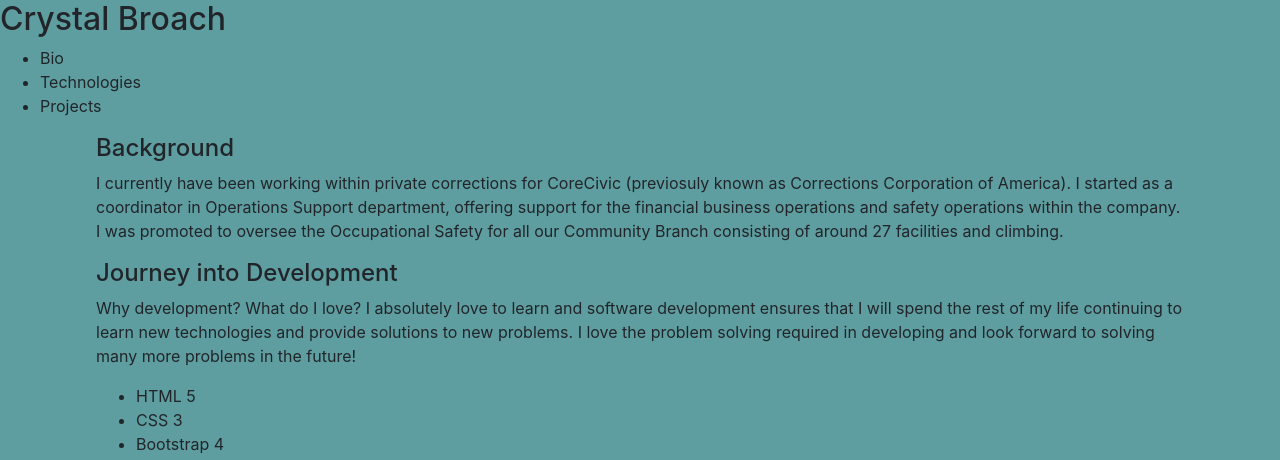
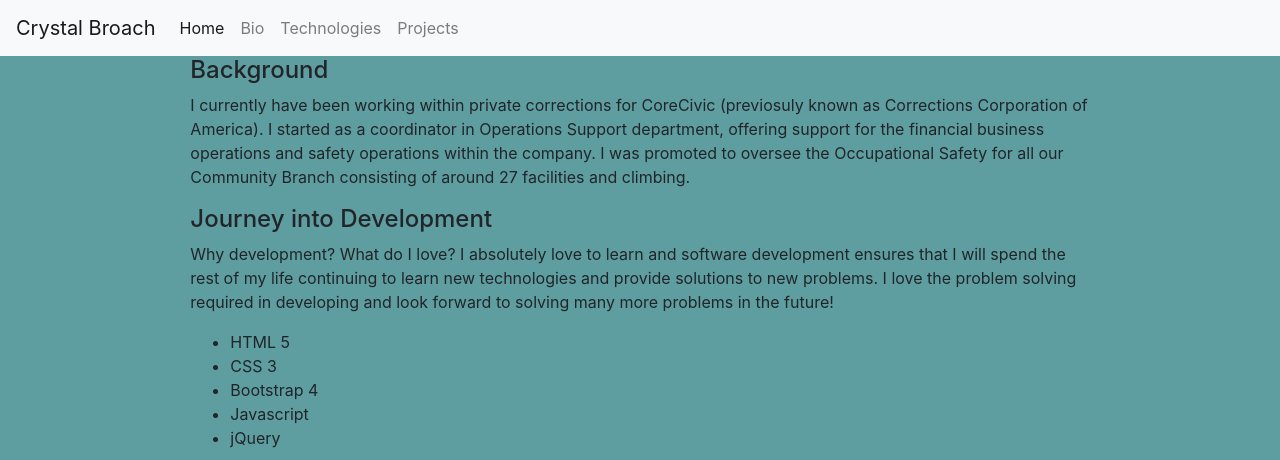
Before and after one commit to broach44/personal-bio-site, a plain HTML site: page index.html in a window 1280 px wide. Shown: the top 460 px of the page. Drawn offline with nearby package versions, Linux system fonts and the light colour scheme.

Commit message:
added navbar and started toggles

```diff
--- a/index.html
+++ b/index.html
@@ -11,17 +11,33 @@
 
 <body>
   <!-- Navigation -->
-  <nav>
-    <h2>Crystal Broach</h2>
-    <ul id="navLinks">
-      <li><a id="navToBio">Bio</a></li>
-      <li><a id="navToTechnologies">Technologies</a></li>
-      <li><a id="navToProjects">Projects</a></li>
+
+  <nav class="navbar navbar-expand-lg navbar-light bg-light">
+    <a class="navbar-brand" href="#">Crystal Broach</a>
+    <button class="navbar-toggler" type="button" data-toggle="collapse" data-target="#navbarNav" aria-controls="navbarNav" aria-expanded="false" aria-label="Toggle navigation">
+      <span class="navbar-toggler-icon"></span>
+    </button>
+    <div class="collapse navbar-collapse" id="navbarNav">
+      <ul class="navbar-nav">
+        <li class="nav-item active">
+          <a class="nav-link" id="Home" href="#">Home <span class="sr-only">(current)</span></a>
+        </li>
+        <li class="nav-item">
+          <a class="nav-link" id="Bio" href="#">Bio</a>
+        </li>
+        <li class="nav-item">
+          <a class="nav-link" id="Technologies" href="#">Technologies</a>
+        </li>
+        <li class="nav-item">
+          <a class="nav-link" id="Projects" href="#">Projects</a>
+        </li>
       </ul>
+    </div>
   </nav>
   <!-- End Navigation -->
 
   <!-- Primary View -->
+  <div class="fullPage container">
     <div class="fullPage" id="bioPage">
       <!-- TODO: Fill in bio info here: What is your background? Why do you want to go into development? What do you love about development? -->
       <h4>Background</h4>
@@ -39,7 +55,8 @@
         <li>jQuery</li>
       </ul>
     </div>
-  <div class="fullPage container" id="projectsPage"></div>
+    <div id="projectsPage"></div>
+  </div>
   <!-- End Primary View -->
 
   <!-- Footer -->
--- a/projects.js
+++ b/projects.js
@@ -1,5 +1,3 @@
-
-
 const projects = [
     {
     title: 'Cool Project',
@@ -64,5 +62,34 @@
 
 createProjectCards(projects);
 
+//TODO: Call the createProjectCards(); function in an init function that runs when the project loads.
 
-//Call the createProjectCards(); function in an init function that runs when the project loads.
+// const buttonClick = (e) => {
+//     const currentLink = e.target.divId;
+// }
+
+
+
+
+
+const selectProjects = document.getElementById('projectsPage');
+selectProjects.style.display = 'none';
+
+document.getElementById('Bio').addEventListener('click', () => {
+    const selectBio = document.getElementById('bioPage');
+    selectBio.style.display = 'block';
+});
+
+document.getElementById('Technologies').addEventListener('click', () => {
+    const selectTechnologies = document.getElementById('technologiesPage');
+    if (selectTechnologies.style.display === 'none') {
+        selectTechnologies.style.display = 'block';
+    }   else {
+        selectTechnologies.style.display = 'none';
+    }
+})
+
+// document.getElementById('Projects').addEventListener('click', () => {
+//     const selectProjects = document.getElementById('projectsPage');
+//     selectProjects.style.display = 'block';
+// })
```
Lines whose indentation alone changed are shown as unchanged.
